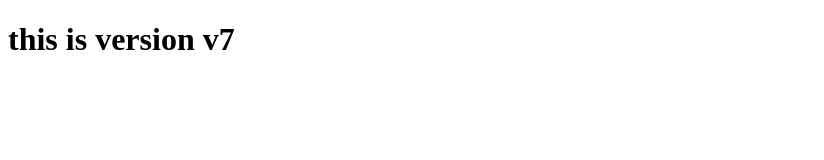
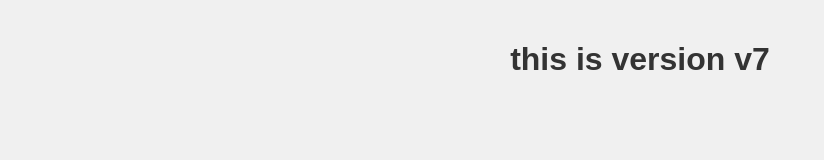
Before and after one commit to sunitagitrepo/my-python-repo, a plain HTML site: page index.html in a window 1280 px wide. Shown: the whole page, without its empty margins (0-824 px from the left). Drawn offline with Linux system fonts and the light colour scheme.

Commit message:
added design for website

```diff
--- a/index.html
+++ b/index.html
@@ -4,6 +4,8 @@
     <meta charset="UTF-8">
     <meta name="viewport" content="width=device-width, initial-scale=1.0">
     <title>Document</title>
+    <link rel="stylesheet" href="style.css">
+
 </head>
 <body>
    <h1> this is version v7</h1>
--- /dev/null
+++ b/style.css
@@ -0,0 +1,17 @@
+/* CSS कोड */
+body {
+    font-family: Arial, sans-serif;
+    background-color: #f0f0f0;
+    margin: 0;
+    padding: 20px;
+}
+
+h1 {
+    color: #333333;
+    text-align: center;
+}
+
+p {
+    color: #666666;
+    font-size: 18px;
+}
```
